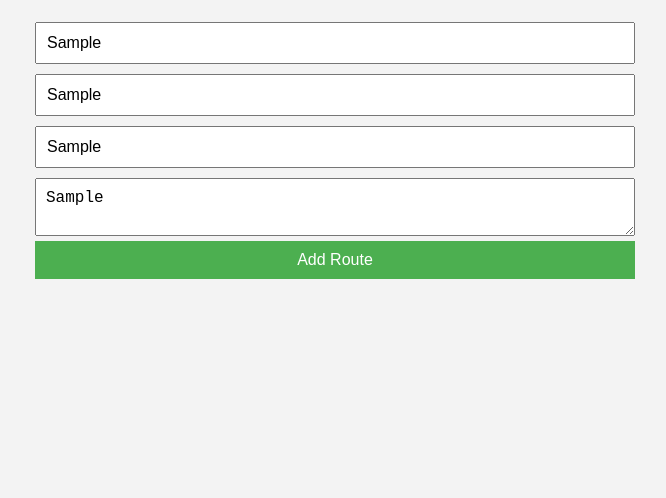
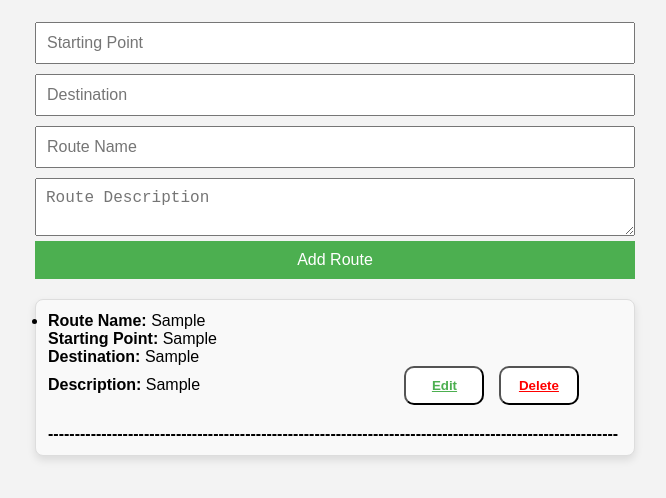
Before and after one commit to MohammeddJaveed/infoSystemProgramming, a plain HTML site: page index.html in a window 1280 px wide. Both pictures are taken after typing "Sample", "Sample", "Sample", "Sample" into the empty fields and a click on the button "Add Route". Shown: the part 60-558 px from the top of the page, without its empty margins (305-971 px from the left). Drawn offline with Linux system fonts and the light colour scheme.

Commit message:
created function to list down routes and styles added

```diff
--- a/index.html
+++ b/index.html
@@ -17,7 +17,7 @@
             <textarea id="routeDescription" rows="2" placeholder="Route Description"></textarea>
             <button onclick="addRoute()">Add Route</button>
         </div>
-        <ul id="routesList" class="routes"></ul>
+        <ul id="routesContainer" class="routes"></ul>
     </div>
 
     <script src="main.js"></script>
--- a/main.js
+++ b/main.js
@@ -13,6 +13,31 @@ function addRoute(){
     if(!startPoint||!destination||!routeName||!description){
         alert("Please fill all the required fields ")
     }else{
-    console.log("success")
+
+   // Creating  list  to display the route
+   const routesContainer = document.getElementById("routesContainer");
+   const listContainer = document.createElement("li");
+
+   // Formatting the route details
+   listContainer.innerHTML = `
+       <strong>Route Name:</strong> ${routeName} <br>
+       <strong>Starting Point:</strong> ${startPoint} <br>
+       <strong>Destination:</strong> ${destination} <br>
+       <strong>Description:</strong> ${description}
+       <Button id ="editButton">Edit</Button>
+        <Button id="deleteButton">Delete</Button><br>
+    <strong>-----------------------------------------------------------------------------------------------------------</strong>
+   `;
+
+   // Adding the new route to the list
+   routesContainer.appendChild(listContainer);
+
+   // To Clear field
+   document.getElementById("Starting_Point").value = '';
+   document.getElementById("destination").value = '';
+   document.getElementById("routeName").value = '';
+   document.getElementById("routeDescription").value = '';
+
+   console.log("Route added successfully");
     }
 }
--- a/styles.css
+++ b/styles.css
@@ -33,29 +33,39 @@ h1 {
     cursor: pointer;
     font-size: 1rem;
 }
-.form button:hover {
-    background-color: #45a049;
+#routesContainer {
+    background-color: #f9f9f9;
+    border: 1px solid #ddd;
+    border-radius: 8px;
+    padding: 12px;
+    margin: 10px 0;
+    box-shadow: 0 4px 8px rgba(0, 0, 0, 0.1);
+    transition: transform 0.2s ease, box-shadow 0.2s ease;
 }
-.routes {
-    list-style: none;
-    padding: 0;
+/* Edit Button */
+#editButton{
+    text-decoration: underline;
+    /* padding-left: 50px; */
+    margin-left: 200px;
+    padding: 10px;
+    color: #4CAF50;
+    background-color:white;
+    border-radius: 10px;
+    width:80px;
+    font-weight: bold;
+    align-self: flex-end;
+    margin-bottom: 20px;
 }
-.route {
-    display: flex;
-    justify-content: space-between;
-    background-color: #fff;
-    margin: 5px 0;
+/* Delete Button */
+#deleteButton{
+    text-decoration: underline;
+    /* padding-left: 50px; */
+    margin-left: 10px;
     padding: 10px;
-    border: 1px solid #ddd;
+    color:red;
+   font-weight: bold;
+    background-color: white;
+    border-radius: 10px;
+    width:80px;
+    align-self: flex-end;
 }
-.route button {
-    margin-left: 5px;
-    background-color: #ff6666;
-    color: white;
-    border: none;
-    padding: 5px;
-    cursor: pointer;
-}
-.route button.update {
-    background-color: #ffcc00;
-}
```
